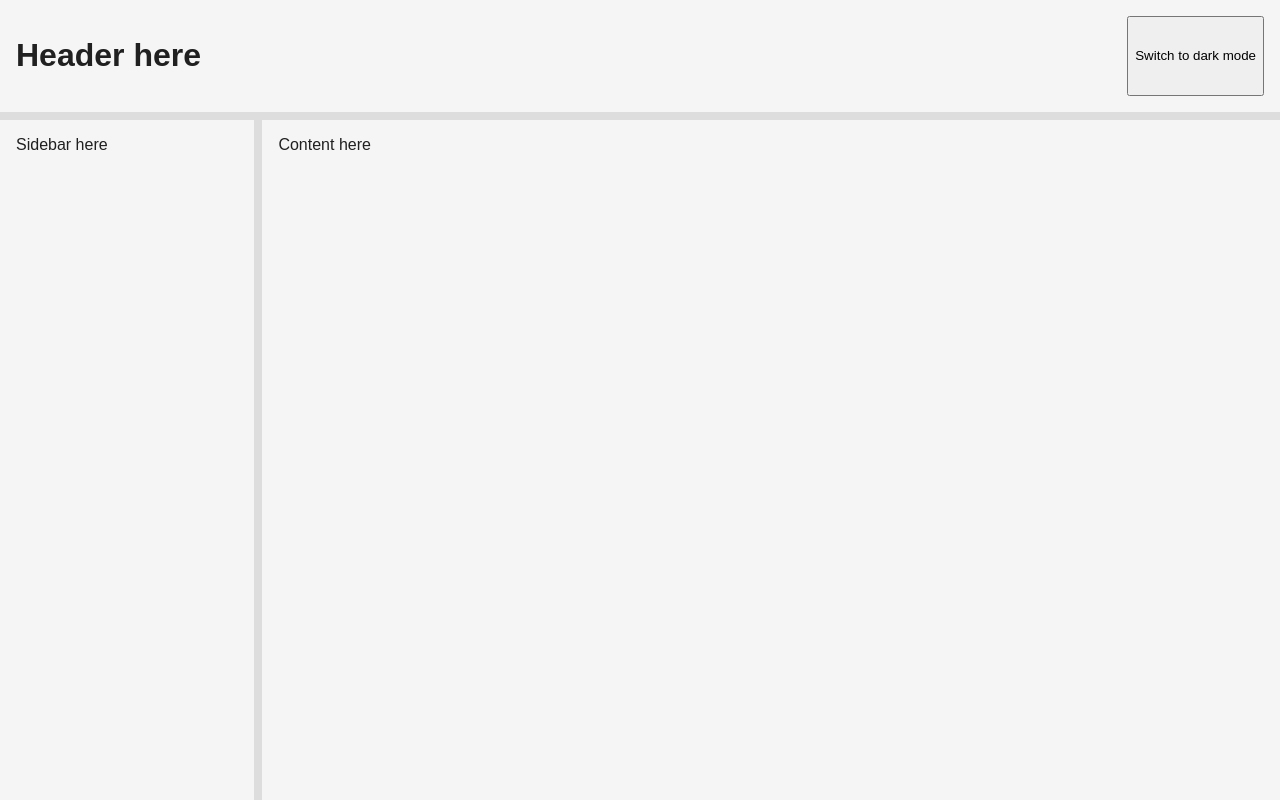
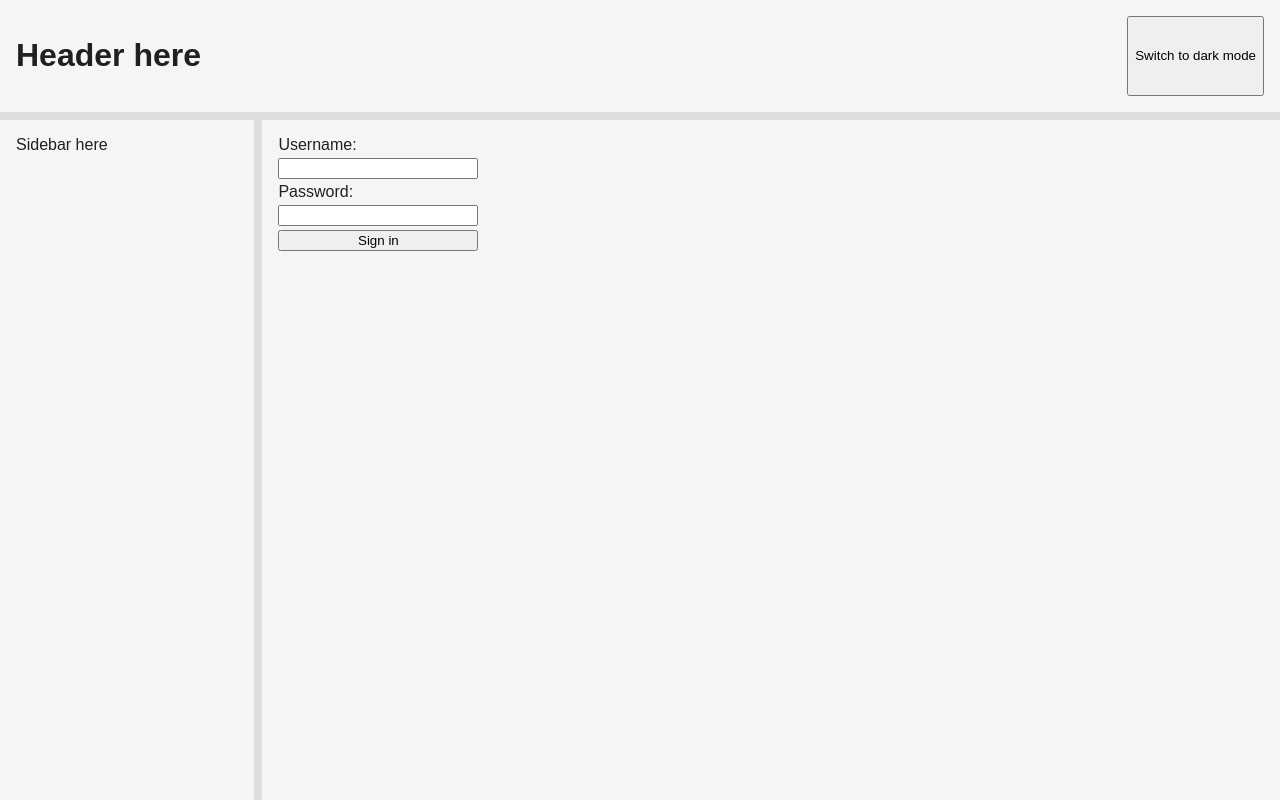
Before and after one commit to PabloMDiez/redux-toolkit-workshop-playground, a React (Create React App) app: page / in a window 1280 px wide. Built offline with nearby package versions, Linux system fonts and the light colour scheme.

Commit message:
conditionally render welcome or login depending on user state

```diff
--- a/src/components/content/index.js
+++ b/src/components/content/index.js
@@ -1,19 +1,22 @@
 import React from 'react'
 import PropTypes from 'prop-types'
 import Block from '../layout/block'
+import Welcome from '../../containers/welcome'
+import Login from '../../containers/login'
 
-const Content = ({ darkMode }) => {
+const Content = ({ isLoggedIn, darkMode }) => {
   return (
     <Block
       darkMode={darkMode}
       gridArea='content'
     >
-      Content here
+      {isLoggedIn ? <Welcome /> : <Login />}
     </Block>
   )
 }
 
 Content.propTypes = {
+  isLoggedIn: PropTypes.bool.isRequired,
   darkMode: PropTypes.bool.isRequired,
 }
 
--- a/src/containers/content.js
+++ b/src/containers/content.js
@@ -2,8 +2,10 @@ import { connect } from 'react-redux'
 
 import Content from '../components/content'
 import { getDarkMode } from '../store/ui'
+import { isLoggedIn } from '../store/user'
 
 const mapStateToProps = state => ({
+  isLoggedIn: isLoggedIn(state),
   darkMode: getDarkMode(state),
 })
 
```
